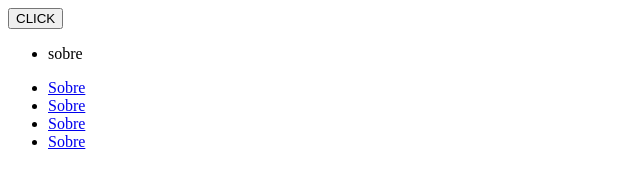
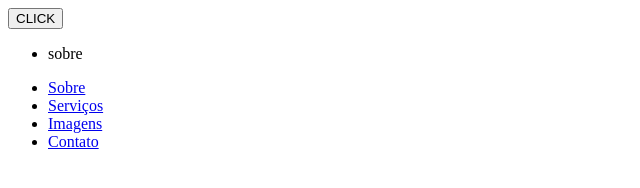
Before and after one commit to AdriBeraldi/Testehtml, a plain HTML site: page index.html in a window 1280 px wide. Shown: the full height of the page, 0-640 px from the left. Drawn offline with Linux system fonts and the light colour scheme.

Commit message:
Criando a estrutura do Menu

```diff
--- a/index.html
+++ b/index.html
@@ -19,14 +19,14 @@
                 </ul>
             </div>
 
-            <div>
-                <ul>
-                    <li><a href="#">Sobre</a></li>
-                    <li><a href="#">Sobre</a></li>
-                    <li><a href="#">Sobre</a></li>
-                    <li><a href="#">Sobre</a></li>
-                </ul>
-            </div>
+           <div>
+               <ul>
+                   <li><a href="#sobre" target="_blank">Sobre</a></li>
+                   <li><a href="#servicos" target="_blank">Serviços</a></li>
+                   <li><a href="#imagens" target="_blank">Imagens</a></li>
+                   <li><a href="#contato" target="_blank">Contato</a></li>
+               </ul>
+           </div>
 
         </nav>
     </boddy>
```
